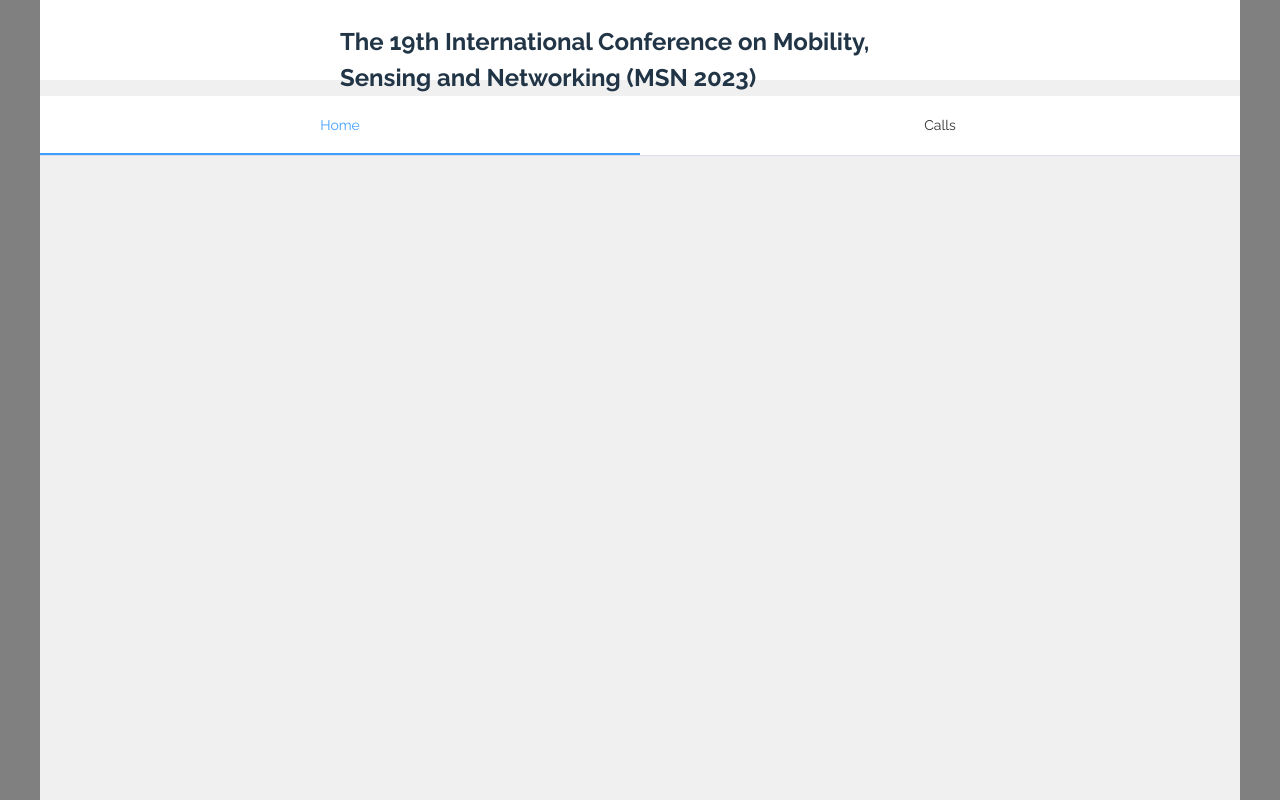
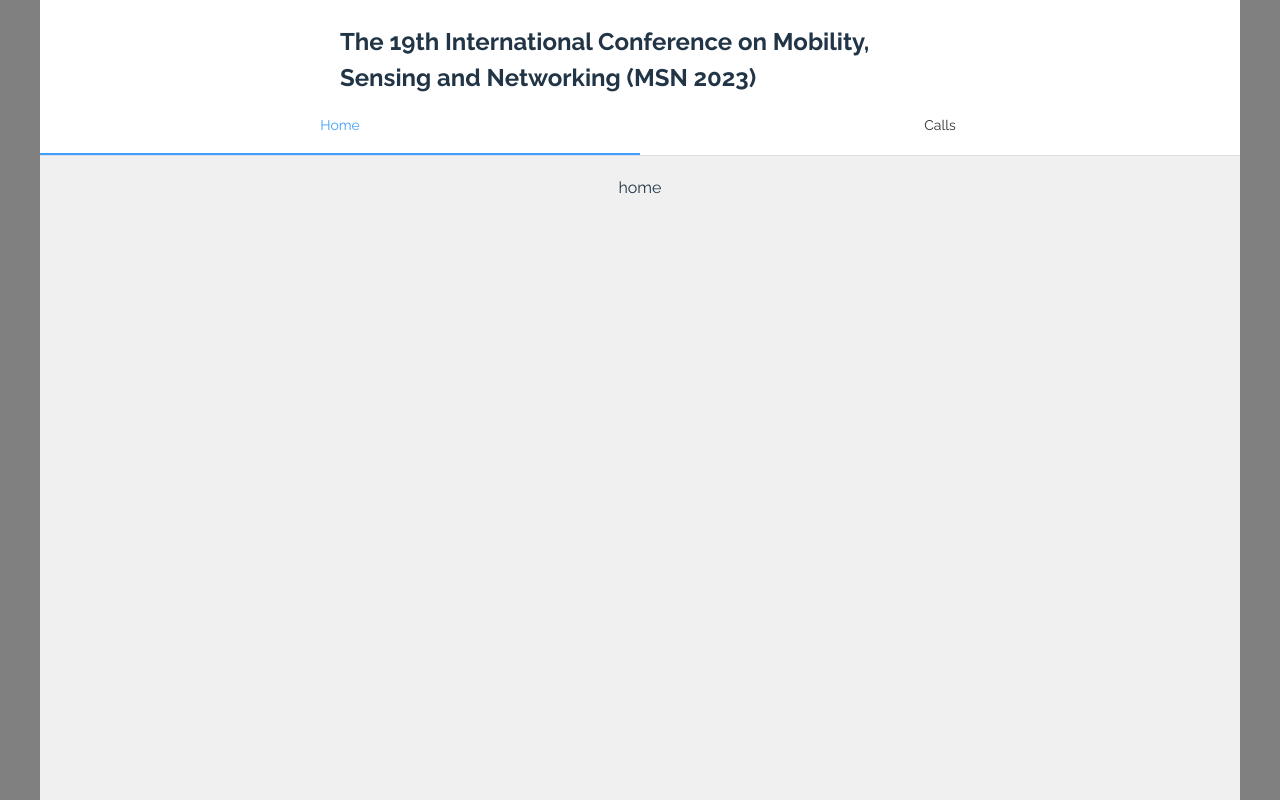
Before and after one commit to li1553770945/cbd-fe, a Vue app: page /home in a window 1280 px wide. Built offline with nearby package versions, Linux system fonts and the light colour scheme.

Commit message:
bugfix(app):修复标题栏和主页内容重叠的问题

```diff
--- a/src/App.vue
+++ b/src/App.vue
@@ -26,7 +26,7 @@ import Head from './components/Head.vue';
 }
 .header-container{
   padding: 0;
-  height: 10vh;
+  height: auto;
   background-color: #ffffff;
 }
 </style>
```
